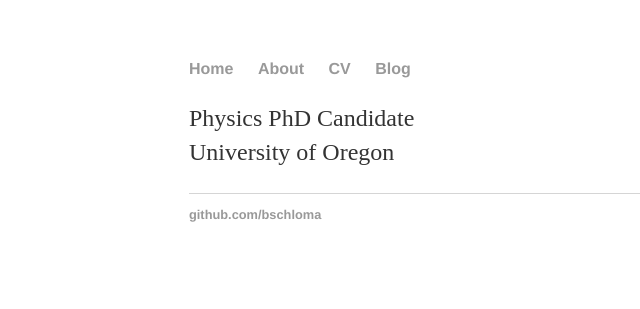
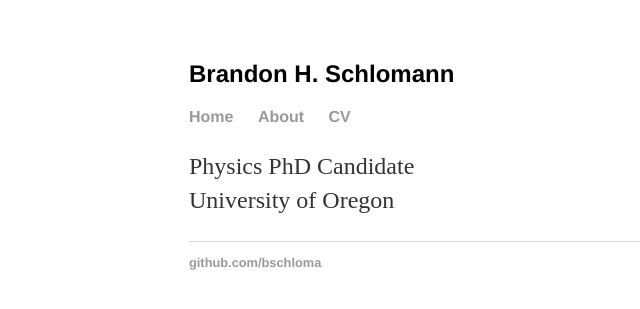
Before and after one commit to bschloma/bschloma.github.io, a Jekyll site: the page built from index.html, in a window 1280 px wide. Shown: the top 309 px of the page, without its empty margins (3-643 px from the left). Built offline with Jekyll 4.4.1, drawn with Linux system fonts in a browser that asks for light colours.

Commit message:
Update default.html
Added name header to main page

```diff
--- a/_layouts/default.html
+++ b/_layouts/default.html
@@ -8,10 +8,11 @@
 		<body>
 			<nav>
 	    		<ul>
+				<h2> Brandon H. Schlomann </h2>
 	        		<li><a href="/">Home</a></li>
 		        	<li><a href="/about">About</a></li>
 	        		<li><a href="/cv">CV</a></li>
-	        		<li><a href="/blog">Blog</a></li>
+	        		<!--<li><a href="/blog">Blog</a></li>-->
 	    		</ul>
 			</nav>
 			<div class="container">
```
